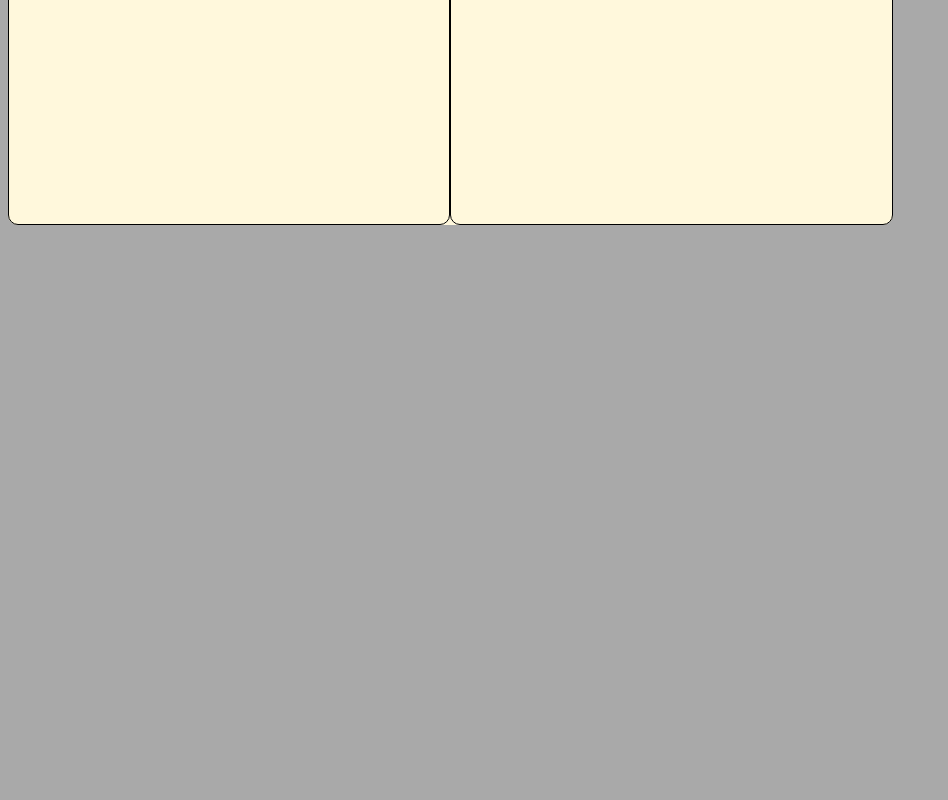
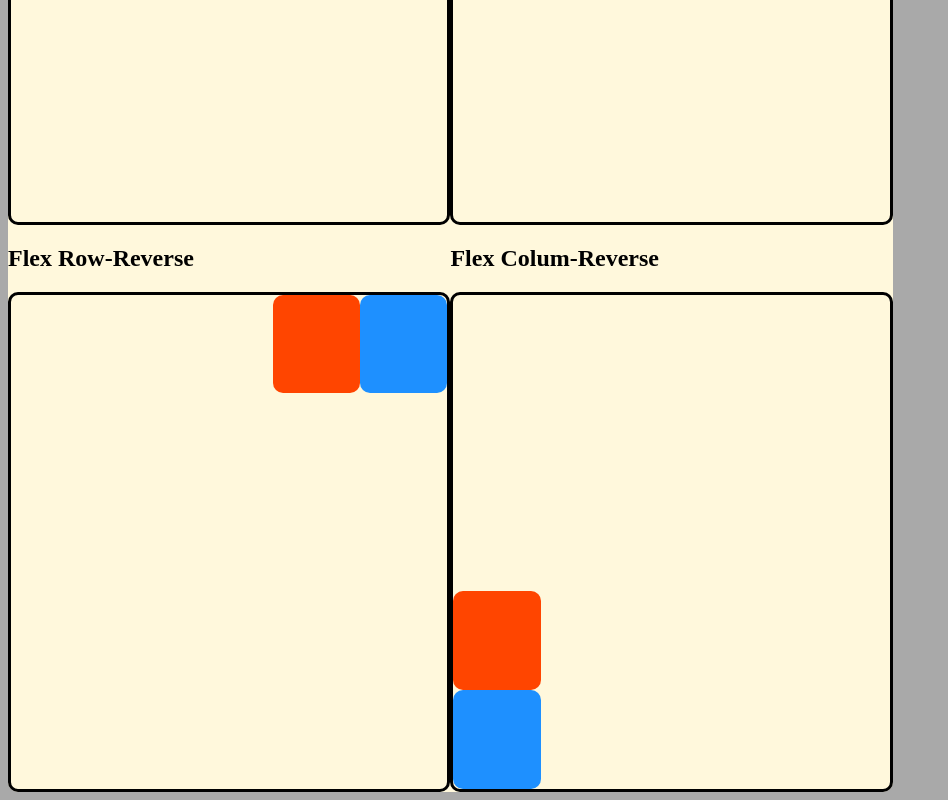
Before and after one commit to TheProjectMarch/css_flexbox_learnin, a plain HTML site: page index.html in a window 1280 px wide. Shown: the part 422-1222 px from the top of the page, without its empty margins (0-948 px from the left). Before the commit the page ends 800 px from the top, so only its background shows below. Drawn offline with Linux system fonts and the light colour scheme.

Commit message:
Add row and column reverse section

```diff
--- a/css/style.css
+++ b/css/style.css
@@ -29,7 +29,7 @@ CLASS SELECTORS
 }
 .flex-container {
   display: flex;
-  border: 1px solid black;
+  border: 3px solid black;
   width: 50%;
 }
 .container-column {
@@ -41,6 +41,13 @@ CLASS SELECTORS
 .element2 {
   background-color: orangered;
 }
+
+.container-row-reverse {
+  flex-direction: row-reverse;
+}
+.container-column-reverse {
+  flex-direction: column-reverse;
+}
 /*
 ID SELECTORS
 */
--- a/index.html
+++ b/index.html
@@ -22,11 +22,27 @@
         <div id="box1" class="flex-element element1"></div>
         <div id="box2" class="flex-element element2"></div>
       </div>
-    <div id="container-b" class="flex-container container-column">
-      <div id="box3" class="flex-element element1"></div>
-      <div id="box4" class="flex-element element2"></div>
+      <div id="container-b" class="flex-container container-column">
+        <div id="box3" class="flex-element element1"></div>
+        <div id="box4" class="flex-element element2"></div>
+      </div>
     </div>
-  </div>
+
+    <div class="heading-container">
+      <h2 class="heading-flex-element">Flex Row-Reverse</h2>
+      <h2 class="heading-flex-element">Flex Colum-Reverse</h2>
+    </div>
+
+    <div class="big-box-container">
+      <div id="container-a" class="flex-container container-row-reverse">
+        <div id="box1" class="flex-element element1"></div>
+        <div id="box2" class="flex-element element2"></div>
+      </div>
+      <div id="container-b" class="flex-container container-column-reverse">
+        <div id="box3" class="flex-element element1"></div>
+        <div id="box4" class="flex-element element2"></div>
+      </div>
+    </div>
 </div>
 
 </body>
```
